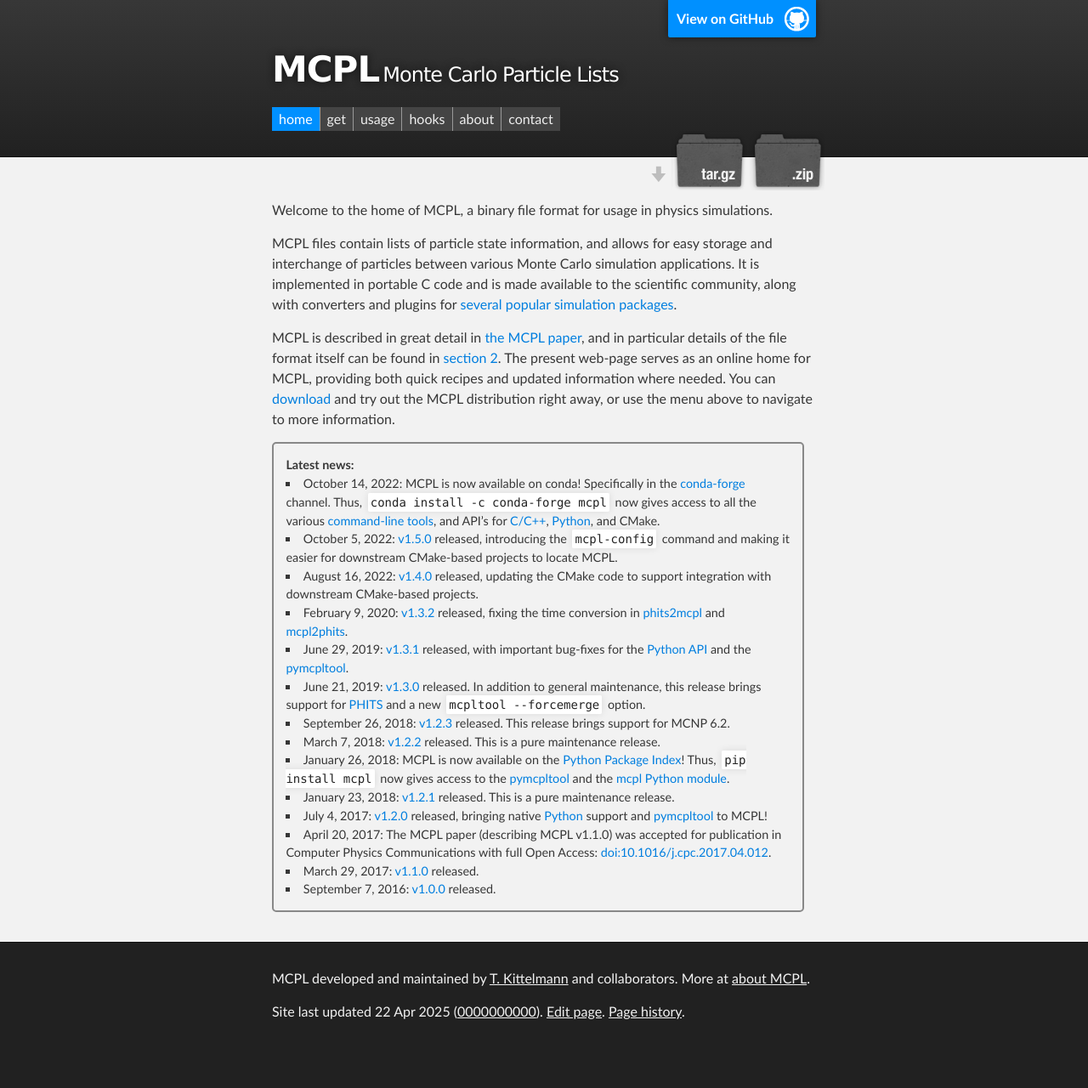
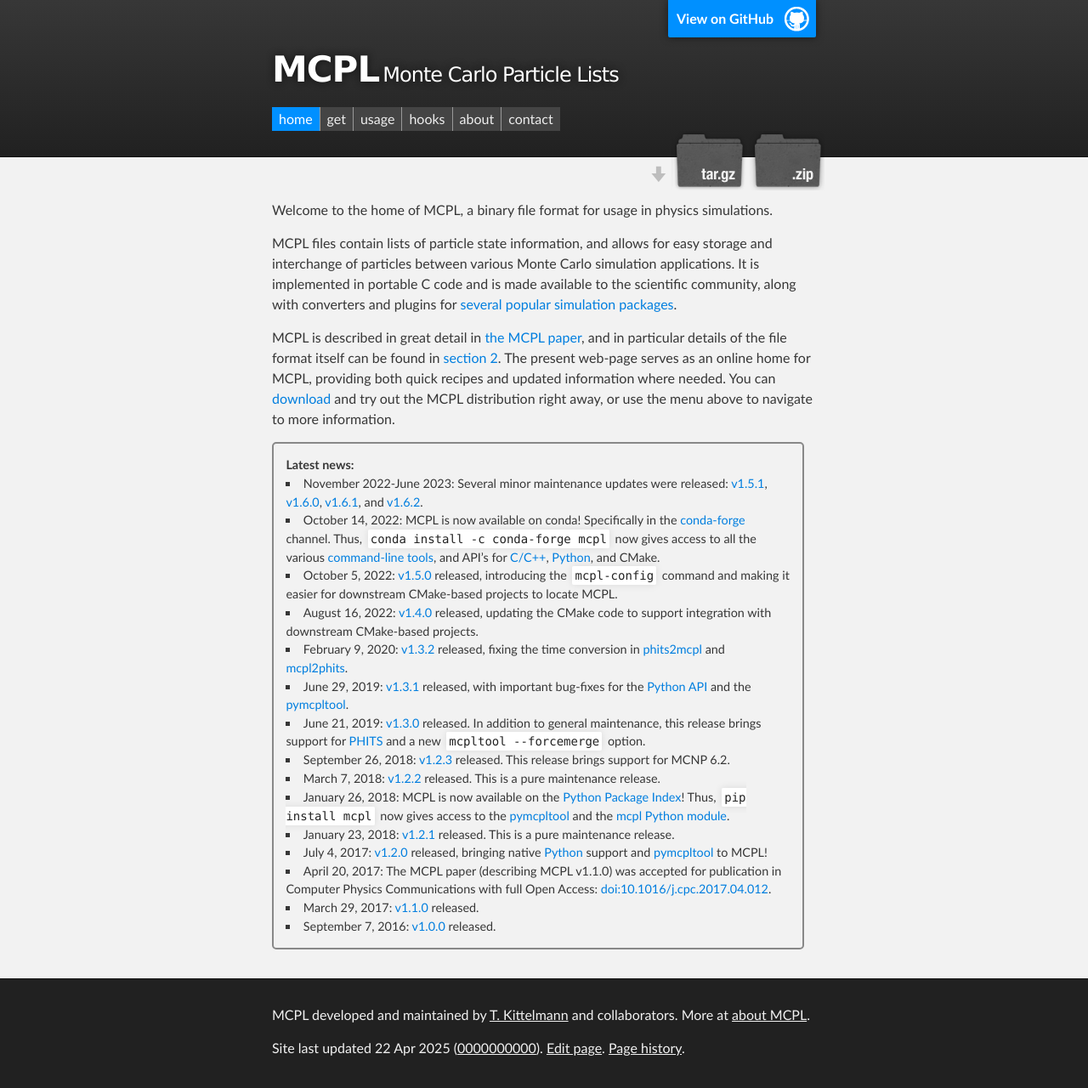
Before and after one commit to mctools/mcpl, a Jekyll site: the page built from index.md, in a window 1280 px wide. Shown: the whole page at 85% size. Built offline with Jekyll 4.4.1, drawn with Linux system fonts in a browser that asks for light colours; before the commit the page ends 1237 px from its top, so only the background shows below that.

Commit message:
Add notice about releases 1.5.1, 1.6.0, 1.6.1, and 1.6.2

```diff
--- a/index.md
+++ b/index.md
@@ -21,6 +21,12 @@ both quick recipes and updated information where needed. You can [download](LOCA
 and try out the MCPL distribution right away, or use the
 menu above to navigate to more information.
 
+* November 2022-June 2023:
+  Several minor maintenance updates were released:
+  [v1.5.1](https://github.com/mctools/mcpl/releases/tag/v1.5.1),
+  [v1.6.0](https://github.com/mctools/mcpl/releases/tag/v1.6.0),
+  [v1.6.1](https://github.com/mctools/mcpl/releases/tag/v1.6.1), and
+  [v1.6.2](https://github.com/mctools/mcpl/releases/tag/v1.6.2).
 * October 14, 2022:
   MCPL is now available on conda! Specifically in the [conda-forge](https://conda-forge.org/)
   channel.  Thus, `conda install -c conda-forge mcpl` now gives access to all the various
```
Also changed, not shown: 1 other file.
